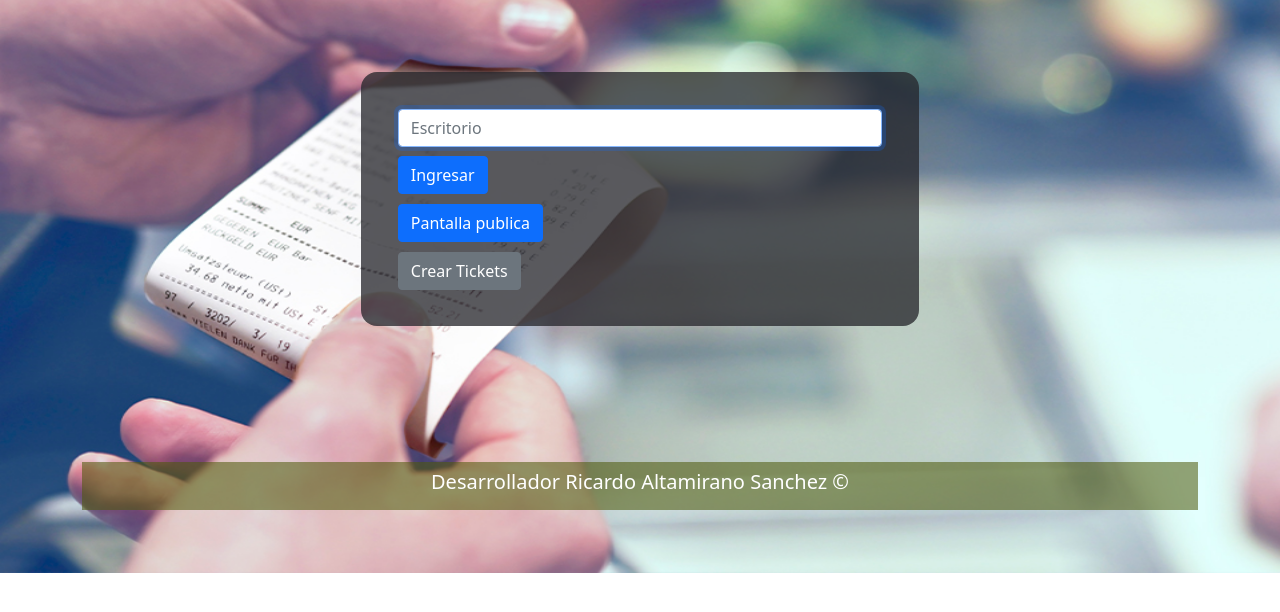
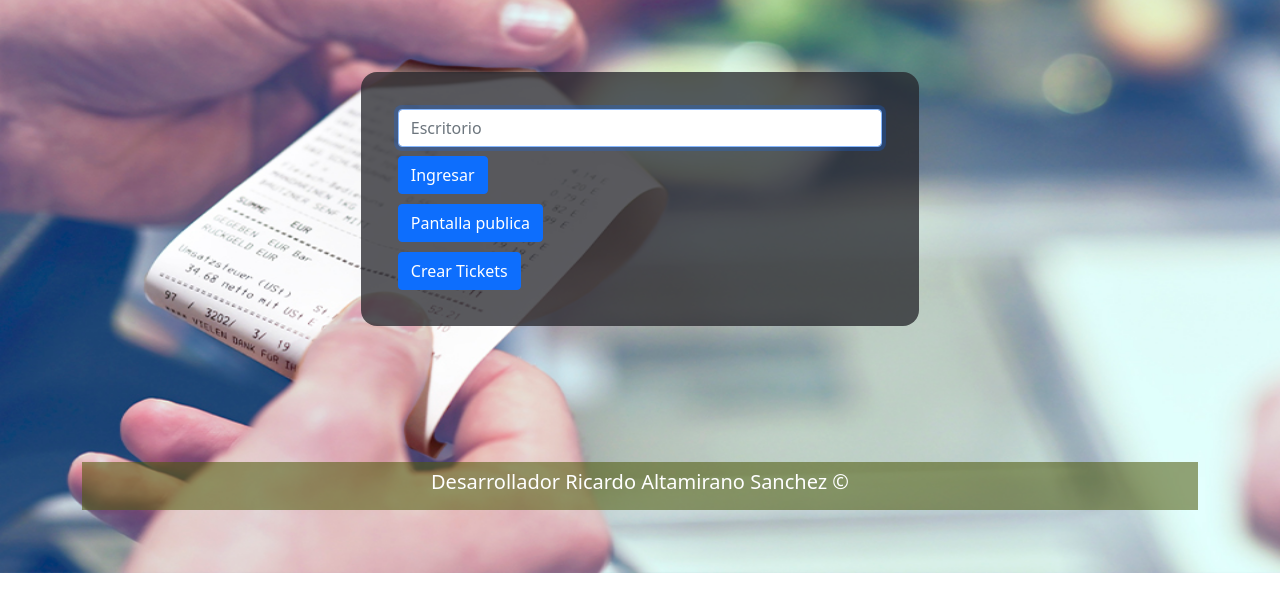
Before and after one commit to RicardoAltamiranoSanchez/Sistema_Tickets, a website: page public/index.html in a window 1280 px wide. Shown: the part 120-732 px from the top of the page. Drawn offline with nearby package versions, Linux system fonts and the light colour scheme.

Commit message:
Cambiamos el boton

```diff
--- a/public/index.html
+++ b/public/index.html
@@ -41,7 +41,7 @@
                                 <a class="btn btn-primary" href="publico.html">Pantalla publica</a>
                             </div>
                             <div class="campo">
-                                <a class="btn btn-secondary" href="nuevo-ticket.html">Crear Tickets</a>
+                                <a class="btn btn-primary" href="nuevo-ticket.html">Crear Tickets</a>
                             </div>
 
                         </div>
```
